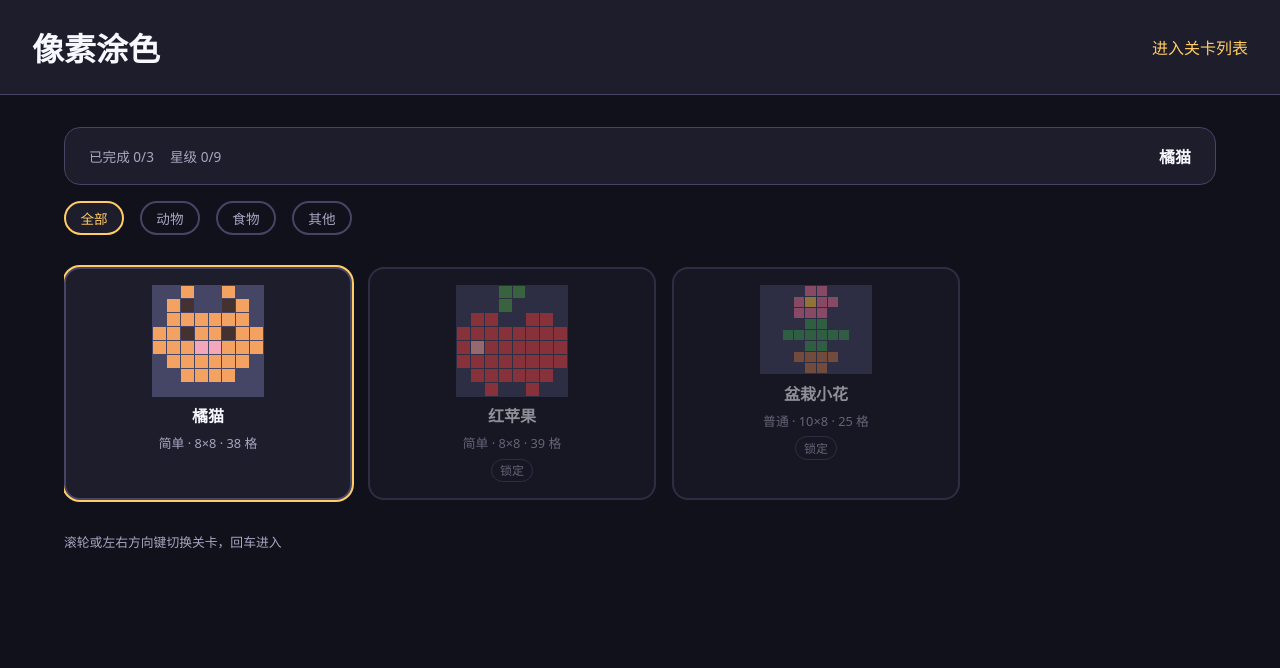
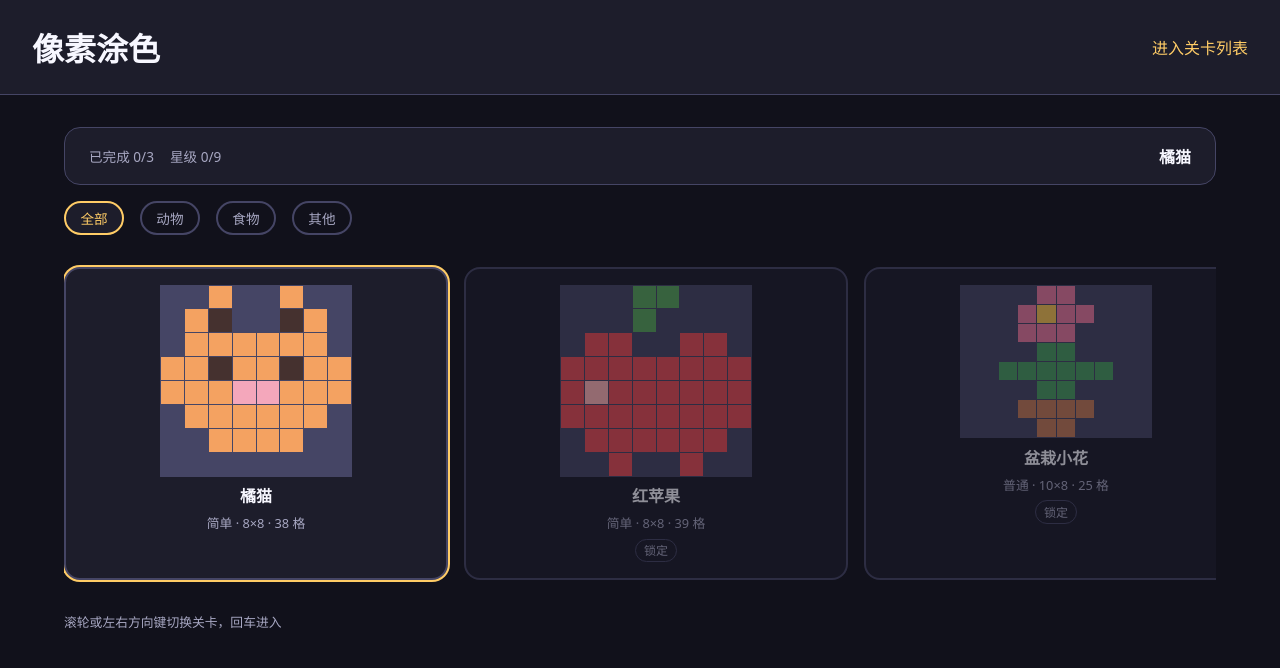
Before and after one commit to wangxilong123/PixelPainting, a Vue app: page /levels in a window 1280 px wide. Shown: the top 668 px of the page. Built offline with nearby package versions, Linux system fonts and the light colour scheme.

Commit message:
fix: 放大选关卡片并让沉浸模式内容居中
卡片宽度 18rem 提到 24rem，预览图上限 7rem 提到 12rem。
沉浸模式没有顶栏后内容贴着视口顶部，改成撑满视口高度垂直居中，内容超高时退回靠上排布。

```diff
--- a/src/components/LevelCard.vue
+++ b/src/components/LevelCard.vue
@@ -80,7 +80,7 @@ function activate(): void {
 
 .level-preview {
   width: 100%;
-  max-width: 7rem;
+  max-width: 12rem;
   object-fit: contain;
 }
 
--- a/src/components/LevelCarousel.vue
+++ b/src/components/LevelCarousel.vue
@@ -186,9 +186,10 @@ onMounted(() => scrollToIndex(activeIndex.value, 'auto'))
   outline-offset: 3px;
 }
 
+/* 卡片宽度在这里改，预览图上限在 LevelCard.vue 的 .level-preview */
 .carousel-slot {
   flex: 0 0 auto;
-  width: min(18rem, 100%);
+  width: min(24rem, 100%);
   scroll-snap-align: center;
 }
 
--- a/src/styles/global.css
+++ b/src/styles/global.css
@@ -56,11 +56,17 @@ h2 {
   padding: var(--space-8) 0;
 }
 
-/* 沉浸模式下没有顶栏，画布可以用满宽度 */
+/* 沉浸模式下没有顶栏，画布可以用满宽度，内容在视口里居中 */
 .app-main.immersive {
+  display: flex;
+  flex-direction: column;
+  justify-content: center;
+  /* 内容比视口高时退回靠上排布，否则顶部会被裁掉且滚不回来 */
+  justify-content: safe center;
   width: calc(100% - 2rem);
   max-width: none;
-  padding-top: var(--space-4);
+  min-height: 100vh;
+  padding: var(--space-4) 0;
 }
 
 .app-main > h2 {
```
